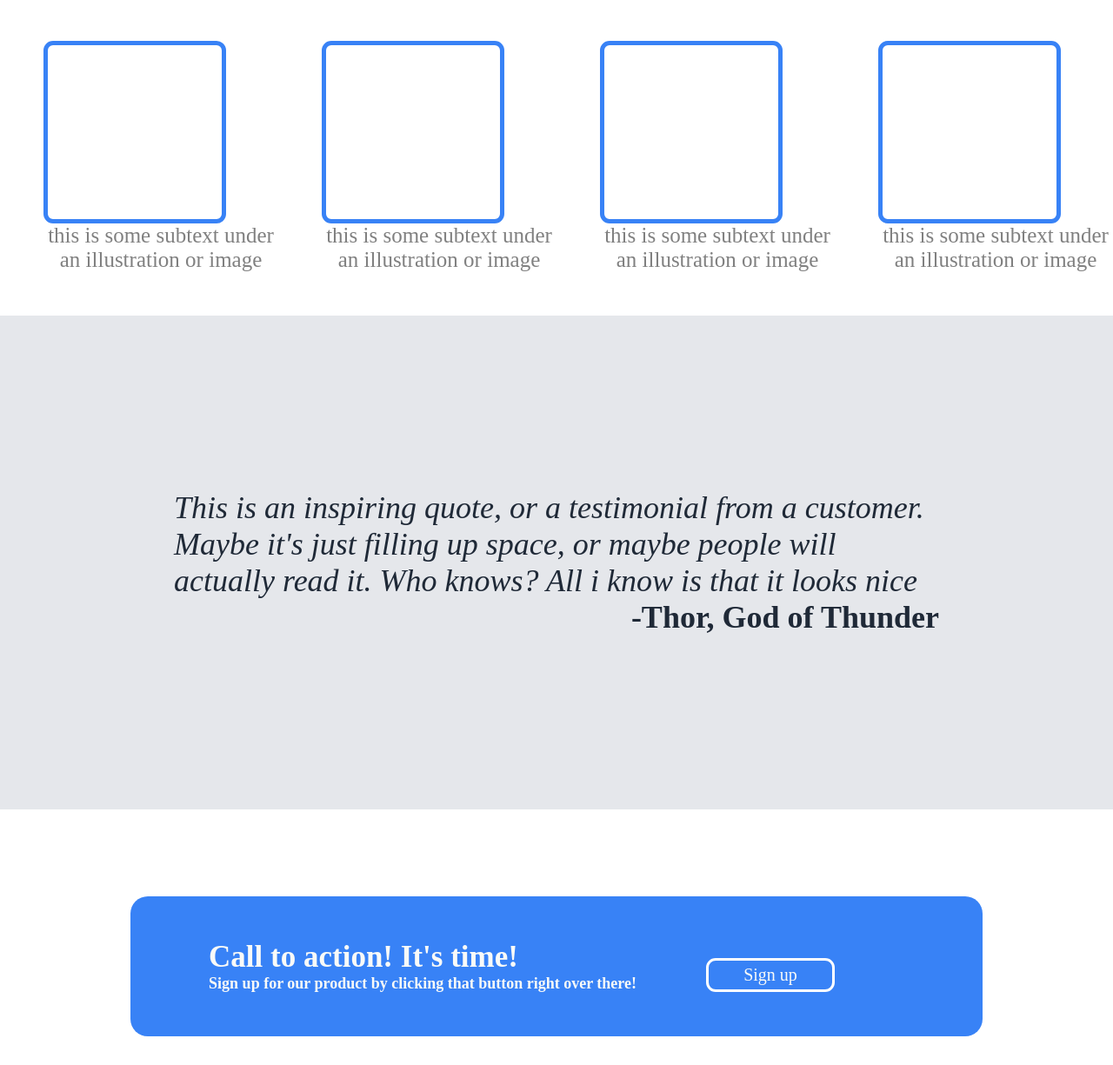
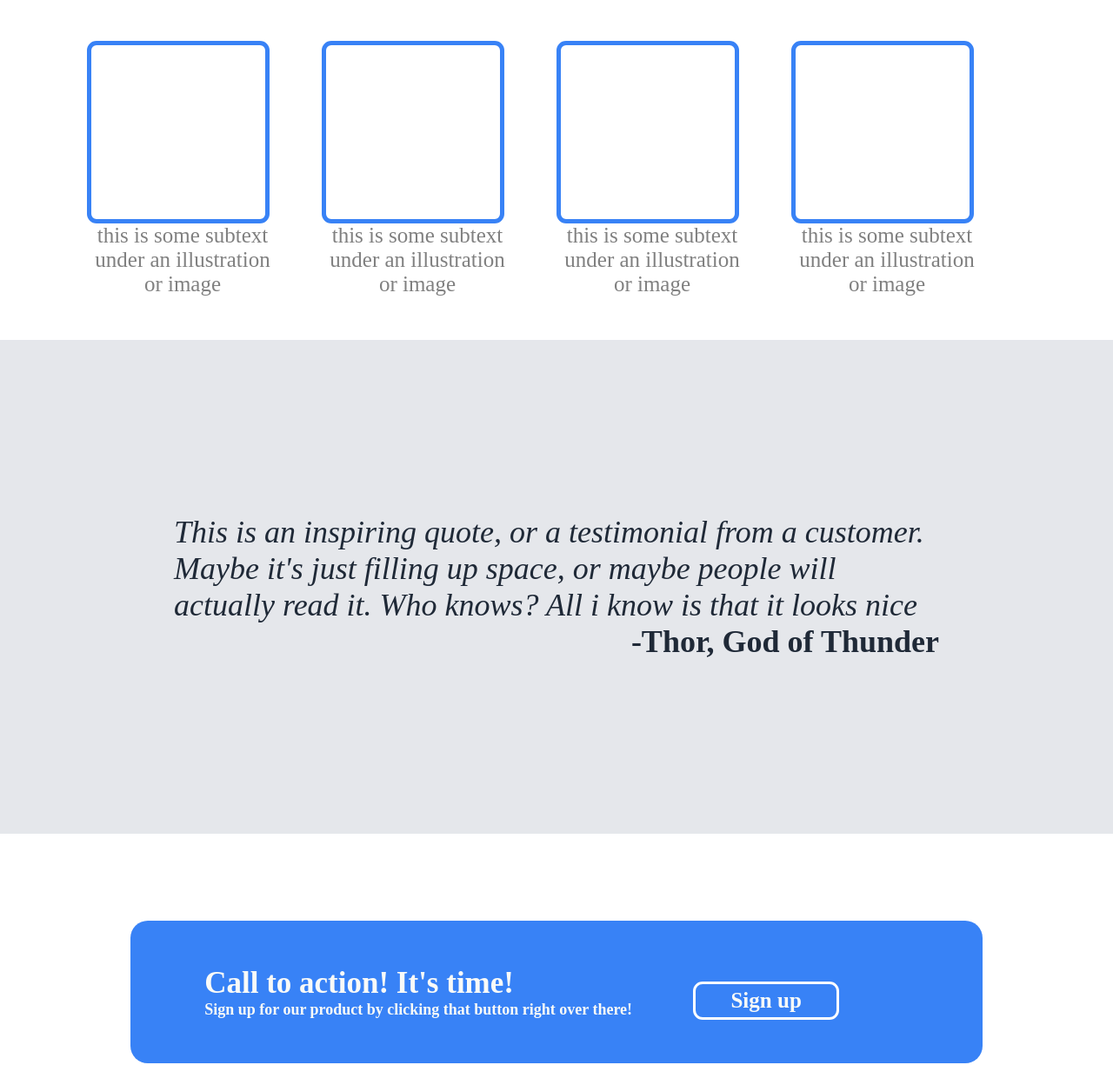
Before and after one commit to MrSkidoodle/TemplateWebsite2.0, a plain HTML site: page index.html in a window 1280 px wide. Shown: the part 695-1920 px from the top of the page at 87% size. Drawn offline with Linux system fonts and the light colour scheme.

```diff
--- a/style.css
+++ b/style.css
@@ -85,10 +85,10 @@
     display: flex;
 }
 .box {
-    max-width: fit-content;
-    padding-left: 50px;
+    padding-right: 50px;
 }
 .box p {
+    max-width: 220px;
     font-size: 25px;
     text-align: center;
     color: gray;
@@ -157,7 +157,8 @@
 .Signupbuttonbottom a {
     text-decoration: none;
     color: #F9FAF8;
-    font-size: 20px;
+    font-size: 25px;
+    font-weight: 900;
 }
 .footer {
     background-color: #E5E7EB;
```
Also changed, not shown: index.html (+21 -0 lines).
